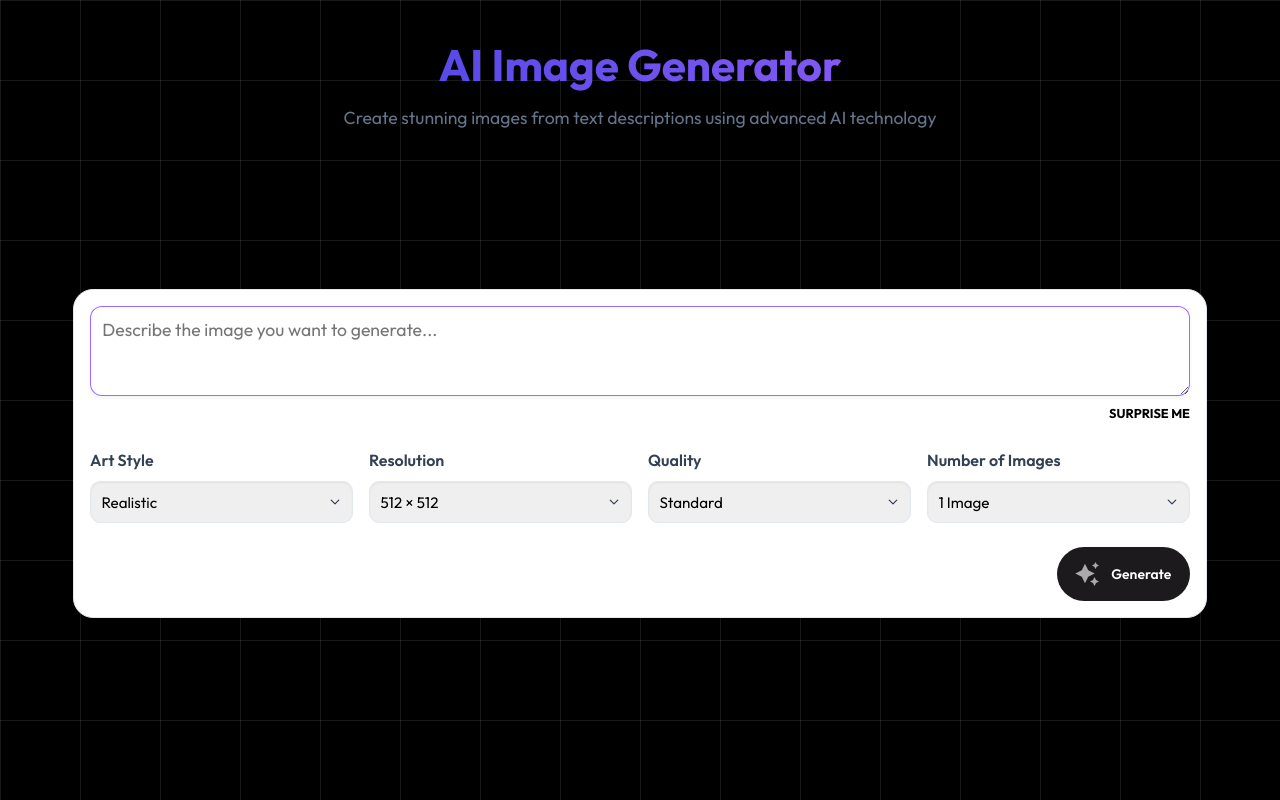
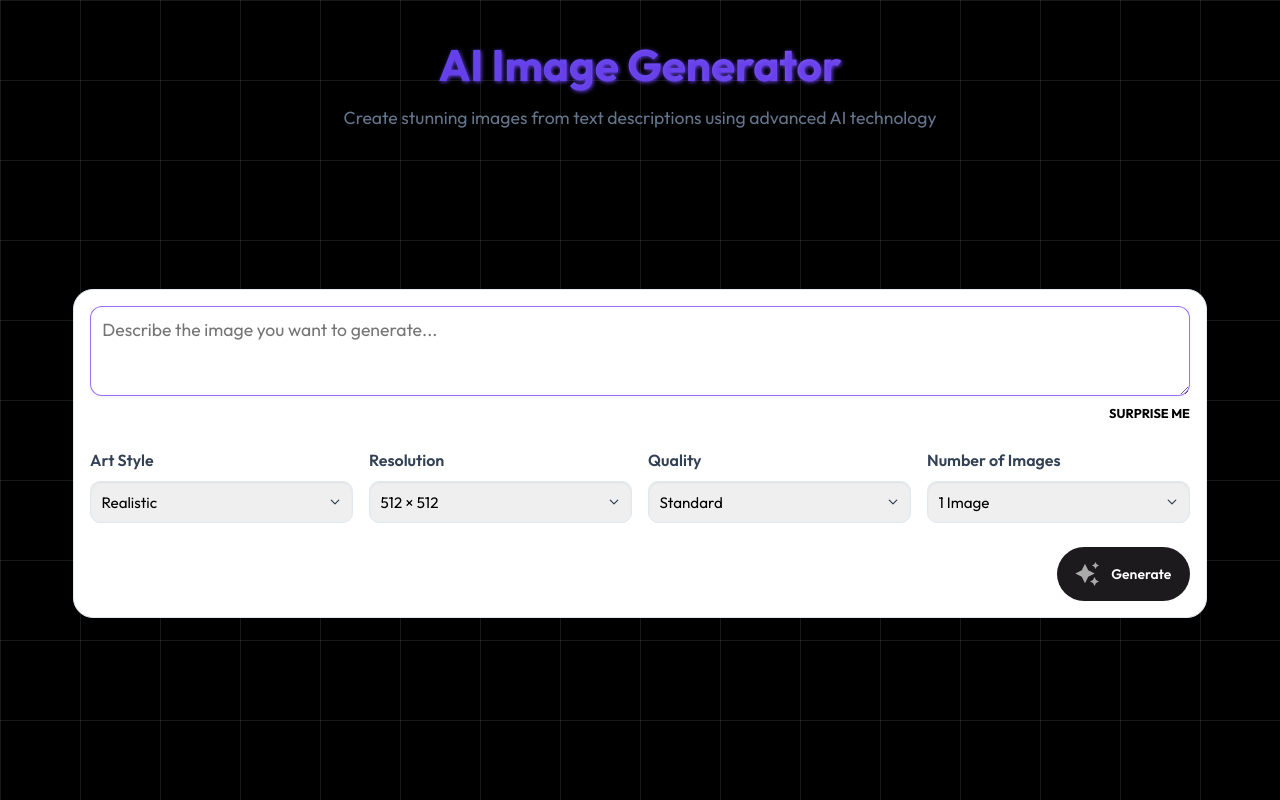
Before and after one commit to R1SH4BH81/ImgGenAI, a React (Vite) app: page / in a window 1280 px wide. Built offline with nearby package versions, Linux system fonts and the light colour scheme.

Commit message:
css updates

```diff
--- a/src/AIImageGenerator.module.css
+++ b/src/AIImageGenerator.module.css
@@ -515,6 +515,7 @@
   display: grid;
   grid-template-columns: repeat(auto-fit, minmax(400px, 1fr));
   gap: 2rem;
+  max-width: 1200px;
 }
 
 @media (max-width: 640px) {
--- a/src/components/Header.jsx
+++ b/src/components/Header.jsx
@@ -3,7 +3,7 @@ import styles from "../AIImageGenerator.module.css";
 
 const Header = () => (
   <div className={styles.header}>
-    <h1>AI Image Generator</h1>
+    <h1 style={{ textShadow: "1px 1px 4px #683fea" }}>AI Image Generator</h1>
     <p>
       Create stunning images from text descriptions using advanced AI technology
     </p>
```
